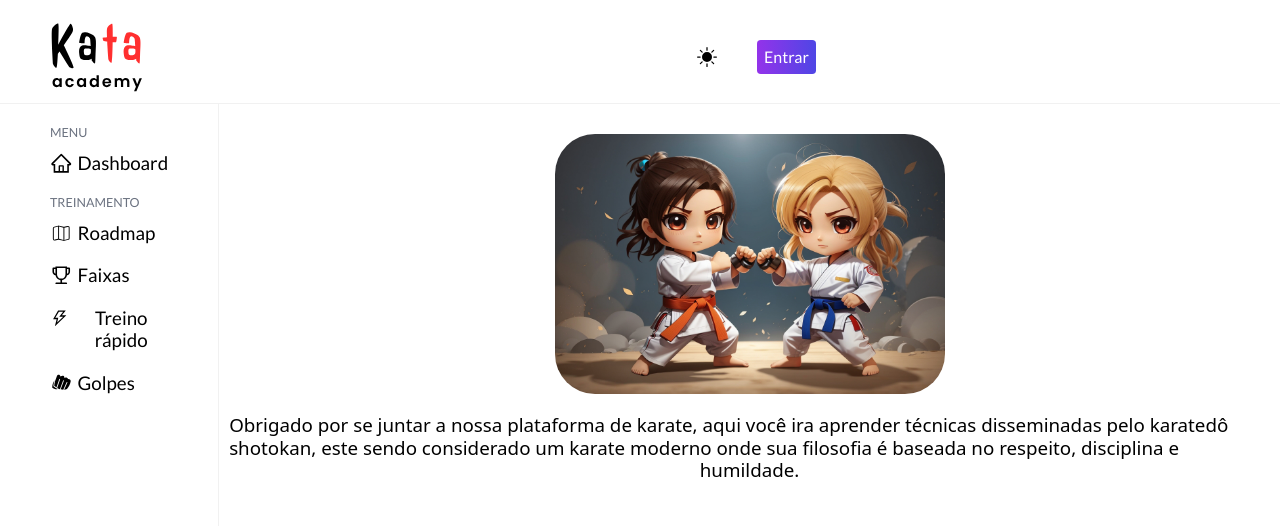
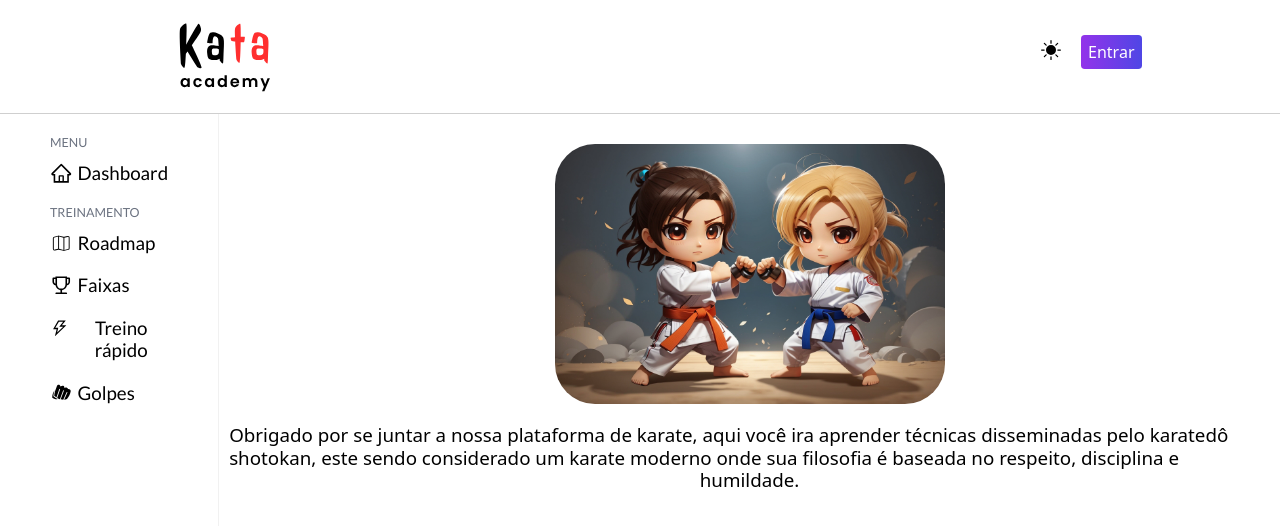
Before and after one commit to lucaspari/kata-academy, a Next.js app: page /dashboard in a window 1280 px wide. Shown: the top 526 px of the page. Built offline with nearby package versions, Linux system fonts and the light colour scheme; no server answers.

Commit message:
feat: aligning navbar

```diff
--- a/src/components/navbar.tsx
+++ b/src/components/navbar.tsx
@@ -10,14 +10,15 @@ import Link from "next/link";
 const lato = Lato({ subsets: ["latin"], weight: "400" });
 export default function Navbar() {
   const session = useSession();
-  return (
+
+  return session.status === "authenticated" ? (
     <div className="borderBottom flex">
       <div className="mx-20 my-4">
         <Logo />
       </div>
       <nav className="max-w-screen-lg  mx-auto flex justify-between items-center mt-4">
         <ul className={`${lato.className} flex gap-16`}>
-          <Link href={'/profile'}>
+          <Link href={"/profile"}>
             {session.data && (
               <UserIcon src={session.data.user?.image as string}></UserIcon>
             )}
@@ -32,5 +33,24 @@ export default function Navbar() {
       </nav>
       <div className="bar mt-4 dark:bg-[#030713]"></div>
     </div>
+  ) : (
+    <div>
+      <div className=" max-w-screen-lg mx-auto flex justify-between items-center ">
+        <div className="mx-20 my-4 ">
+          <Logo />
+        </div>
+        <nav>
+          <ul className="flex">
+            <li className="mx-4 self-center">
+              <ThemeChanger />
+            </li>
+            <li className="mx-4">
+              <Login />
+            </li>
+          </ul>
+        </nav>
+      </div>
+      <div className="bar mt-4 dark:bg-[#030713]"></div>
+    </div>
   );
 }
```
